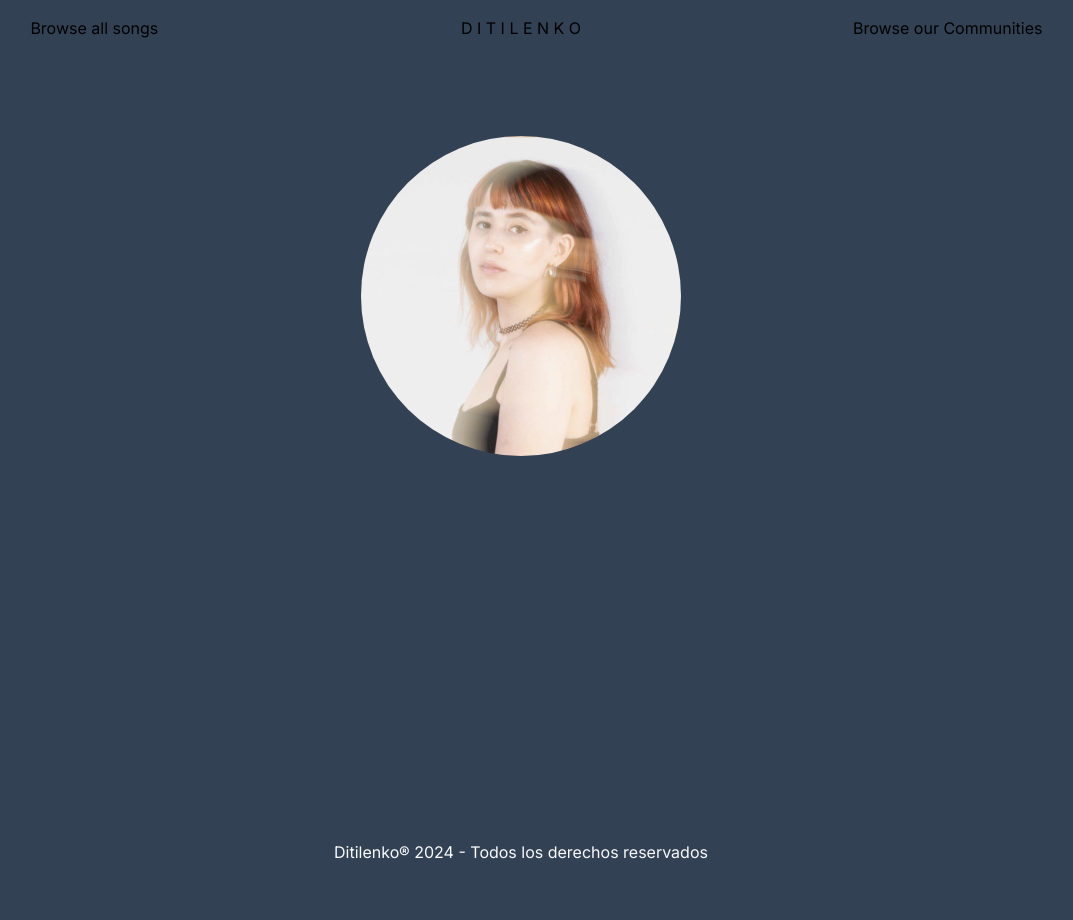
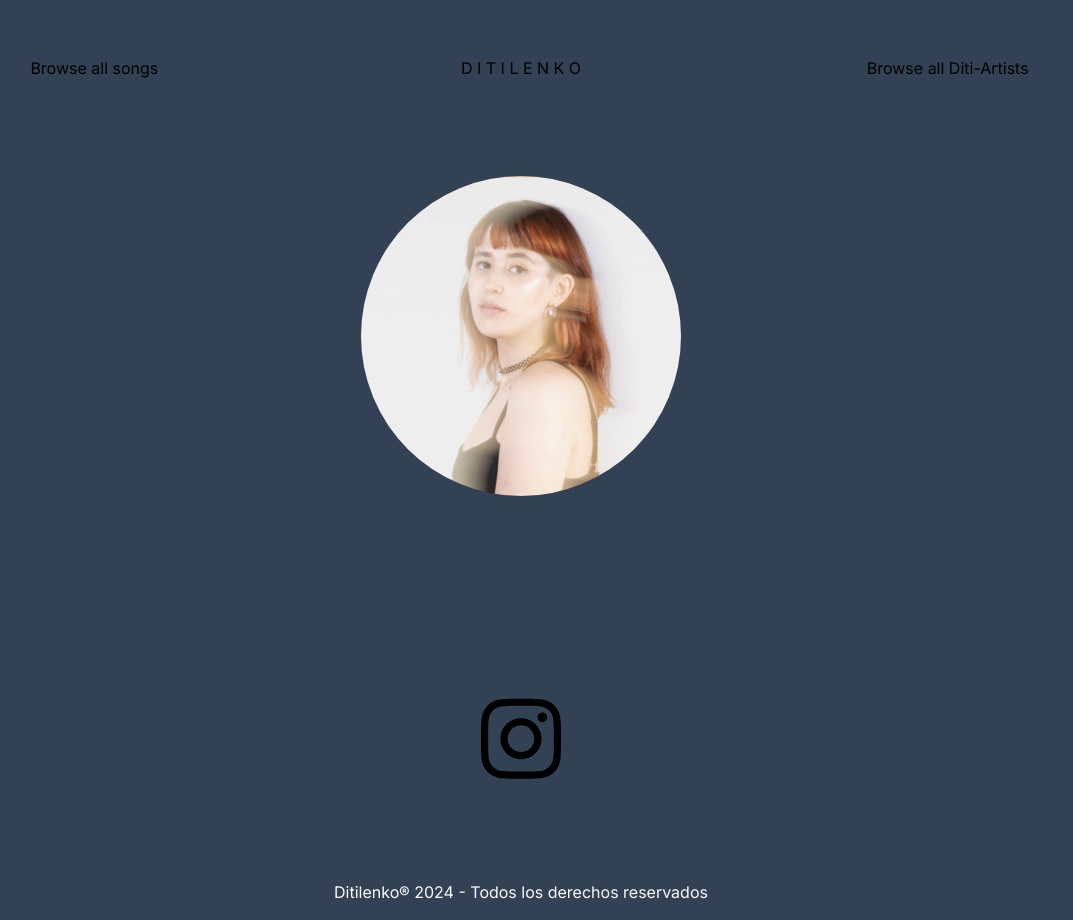
Before and after one commit to AngelSiete/DTNK-Next, a Next.js app: page / in a window 1280 px wide. Shown: the whole page, without its empty margins (119-1192 px from the left). Before the commit the page ends 880 px from the top, so only its background shows below. Built offline with nearby package versions, Linux system fonts and the light colour scheme.

Commit message:
small changes to main page

```diff
--- a/app/not-found.js
+++ b/app/not-found.js
@@ -1,8 +1,8 @@
 export default function NotFound(){
     return(
-        <>
+        <div className="m-4 text-center h-96 align-middle flex flex-col justify-center">
         <h1>Could not find that page!</h1>
         <p>We have no resutls for you</p>
-        </>
+        </div>
     )
 }
--- a/app/page.js
+++ b/app/page.js
@@ -1,11 +1,13 @@
+import Socials from "@/components/socials";
 import Image from "next/image";
 
 export default function Home() {
   return (
     <main className="flex min-h-screen flex-col items-center justify-between p-24">
       <div className="h-80 w-80 relative">
-      <Image src="/diti.jpg" fill className="rounded-full" />
+      <Image src="/diti.jpg" alt="ditifoto" fill className="rounded-full" />
       </div>
+      <Socials/>
     </main>
   );
 }
--- a/components/header.js
+++ b/components/header.js
@@ -4,10 +4,10 @@
 
     return(
         <header >
-            <nav className='w-full mt-4 text-center flex flex-col md:flex-row'>
-            <Link className='w-screen hover:text-white hover:text-xl md:order-1' href="/">D I T I L E N K O</Link>
-            <Link className="w-full md:order-0" href="/songs">Browse all songs </Link>
-            <Link className="w-full md:order-2" href="/community">Browse our Communities </Link>
+            <nav className='w-full mt-8 md:mt-14 text-center flex flex-col md:flex-row'>
+            <Link className='w-screen hover:text-white hover:text-2xl md:order-1' href="/">D I T I L E N K O</Link>
+            <Link className="w-full md:order-0 hover:text-white hover:text-xl" href="/songs">Browse all songs </Link>
+            <Link className="w-full md:order-2 hover:text-white hover:text-xl" href="/community">Browse all Diti-Artists </Link>
             </nav>
         </header>
     )
--- /dev/null
+++ b/components/socials.js
@@ -0,0 +1,10 @@
+
+export default function Socials(){
+    return(
+        <ul>
+            <li>
+            <svg xmlns="http://www.w3.org/2000/svg" viewBox="0 0 448 512" className="w-20"><path d="M224.1 141c-63.6 0-114.9 51.3-114.9 114.9s51.3 114.9 114.9 114.9S339 319.5 339 255.9 287.7 141 224.1 141zm0 189.6c-41.1 0-74.7-33.5-74.7-74.7s33.5-74.7 74.7-74.7 74.7 33.5 74.7 74.7-33.6 74.7-74.7 74.7zm146.4-194.3c0 14.9-12 26.8-26.8 26.8-14.9 0-26.8-12-26.8-26.8s12-26.8 26.8-26.8 26.8 12 26.8 26.8zm76.1 27.2c-1.7-35.9-9.9-67.7-36.2-93.9-26.2-26.2-58-34.4-93.9-36.2-37-2.1-147.9-2.1-184.9 0-35.8 1.7-67.6 9.9-93.9 36.1s-34.4 58-36.2 93.9c-2.1 37-2.1 147.9 0 184.9 1.7 35.9 9.9 67.7 36.2 93.9s58 34.4 93.9 36.2c37 2.1 147.9 2.1 184.9 0 35.9-1.7 67.7-9.9 93.9-36.2 26.2-26.2 34.4-58 36.2-93.9 2.1-37 2.1-147.8 0-184.8zM398.8 388c-7.8 19.6-22.9 34.7-42.6 42.6-29.5 11.7-99.5 9-132.1 9s-102.7 2.6-132.1-9c-19.6-7.8-34.7-22.9-42.6-42.6-11.7-29.5-9-99.5-9-132.1s-2.6-102.7 9-132.1c7.8-19.6 22.9-34.7 42.6-42.6 29.5-11.7 99.5-9 132.1-9s102.7-2.6 132.1 9c19.6 7.8 34.7 22.9 42.6 42.6 11.7 29.5 9 99.5 9 132.1s2.7 102.7-9 132.1z"/></svg>
+            </li>
+        </ul>
+    )
+}
```
